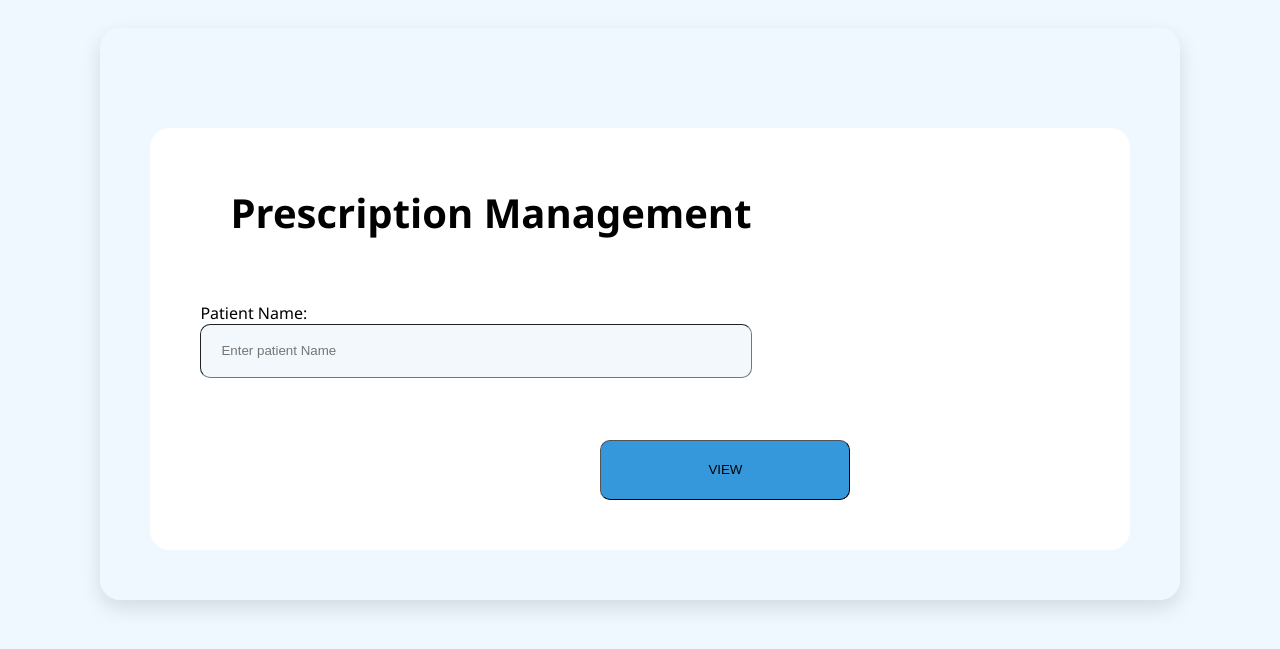
After one commit to ren-rt/DMWCoursework, a PHP site: page /prescription.html in a window 1280 px wide. The commit adds this page. Shown: the top 649 px of the page. Run offline with PHP 8.4, Linux system fonts and the light colour scheme.

Commit message:
prescription page

```diff
--- a/conf.php
+++ b/conf.php
@@ -2,11 +2,11 @@
 $host = 'localhost';
 $username = 'root';
 $password = '';
-$database = 'hospitalDB';
+$database = 'ultracare';
 
 $conn = mysqli_connect($host,$username,$password,$database);
 if(!$conn){
     die("Connection failed" . mysqli_connect_error());
 }
-//echo "connected";
+echo "connected";
 ?>
--- /dev/null
+++ b/prescription.css
@@ -0,0 +1,80 @@
+
+body{
+    background-color:aliceblue;
+    font-family: 'Segoe UI', Tahoma, Geneva, Verdana, sans-serif;
+    color: black;
+    padding: 20px;
+}
+
+h1{
+    text-align: left;
+    margin-bottom: 40px;
+    font-size: 40px;
+    padding-left: 30px;
+    padding-top: 20px;
+}
+
+.container{
+    background-color:aliceblue;
+    margin: auto;
+    padding: 50px;
+    max-width: 80%;
+    min-height: auto;
+    border-radius: 20px;
+    box-shadow: 0 8px 20px rgba(0, 0, 0, 0.12);
+}
+.patient{
+    background-color:white;
+    margin: auto;
+    padding: 50px;
+    margin-top: 50px;
+    padding-top: 10px;
+    max-width: 100%;
+    min-height: 100%;
+    border-radius: 20px;
+}
+
+.patient input{
+   display: flex;
+    align-items: center;
+    width: 60%;
+    height: 50px;
+    border-radius: 10px;
+    border-width: 1px;
+    padding-left: 20px;
+    gap: 30px;
+    background-color:#f3f8fc ;
+}
+.patient button{
+    background-color: #3498db;
+    width: 250px;
+    height: 60px;
+    border-radius: 10px;
+    border-width: 1px;
+    margin-left: 400px;
+    margin-top: 40px;
+}
+table{
+    width: 100%;
+    border-collapse: collapse;
+    background-color: white;
+    border-radius: 10px;
+    overflow: hidden;
+    box-shadow: 0 3px 10px rgba(0, 0, 0, 0.1);
+    margin: 40px;
+}
+th, td {
+    padding: 12px 15px;
+    text-align: left;
+    border-bottom: 1px solid #f0f0f0;
+}
+
+th {
+    background-color: #3498db;
+    color: white;
+    font-weight: bold;
+}
+
+tr:hover {
+    background-color: #f7f9fc;
+}
--- /dev/null
+++ b/prescription.html
@@ -0,0 +1,33 @@
+<!DOCTYPE html>
+<html>
+<head>
+    <title>Prescription Management</title>
+    <link rel="stylesheet" href="prescription.css">
+    <script src="prescription.js"></script>
+</head>
+<body>
+    <div class="container">
+        <!-- Patient Search Form -->
+        <div class="patient">
+            <h1>Prescription Management</h1><br>
+            <form id="details" method="POST" action="view.php">
+                <label>Patient Name: </label>
+                <input type="text" name="name" placeholder="Enter patient Name" required><br>
+                <button type="submit" id="viewButton">VIEW</button>
+            </form>
+        </div>
+        <!-- Insert records -->
+        <div class="insertForm" id="insertForm" style="display: none;">
+            <h2>Insert Patient Record</h2>
+            <form id="record" action="insert.php" method="post">
+                <input type="text" name="name" placeholder="Patient Name" required><br>
+                <input type="text" name="diagnosis" placeholder="Diagnosis" required><br>
+                <input type="text" name="treatment" placeholder="Treatment" required><br>
+                <input type="date" name="date" required><br>
+                <input type="text" name="doctor" placeholder="Doctor Name" required><br>
+                <button type="submit">Insert Record</button>
+            </form>
+        </div>
+    </div>
+</body>
+</html>
--- /dev/null
+++ b/prescription.js
@@ -0,0 +1,55 @@
+document.addEventListener('DOMContentLoaded', function() {
+    // For Patients: Handle prescription viewing
+    const viewButton = document.getElementById('viewButton');
+    if (viewButton) {
+        viewButton.addEventListener('click', function(e) {
+            e.preventDefault(); // Prevent default form submission
+
+            const patientName = document.querySelector('input[name="name"]').value.trim();
+
+            if (!patientName) {
+                alert('Please enter a patient name');
+                return;
+            }
+
+            // Show loading state
+            const container = document.querySelector('.container');
+            container.innerHTML = '<div class="loading">Loading prescriptions...</div>';
+
+            // Fetch prescriptions from backend and display as a table
+            fetch('view.php', {
+                method: 'POST',
+                headers: {
+                    'Content-Type': 'application/x-www-form-urlencoded',
+                },
+                body: `name=${encodeURIComponent(patientName)}`
+            })
+            .then(response => response.text())
+            .then(html => {
+                container.innerHTML = html;
+            })
+            .catch(error => {
+                console.error('Error:', error);
+                container.innerHTML = '<div class="error">Error loading data</div>';
+            });
+        });
+    }
+
+    // For Doctors: Handle form validation
+    const recordForm = document.getElementById('record');
+    if (recordForm) {
+        recordForm.addEventListener('submit', function(e) {
+            const inputs = this.querySelectorAll('[required]');
+            let isValid = true;
+
+            inputs.forEach(input => {
+                if (!input.value.trim()) {
+                    alert(`Please fill in ${input.placeholder}`);
+                    isValid = false;
+                }
+            });
+
+            if (!isValid) e.preventDefault();
+        });
+    }
+});
```
Also changed, not shown: insert.php (+12 -14 lines), prescriptions.php (added, +117 -0 lines), view.php (added, +40 -0 lines).
